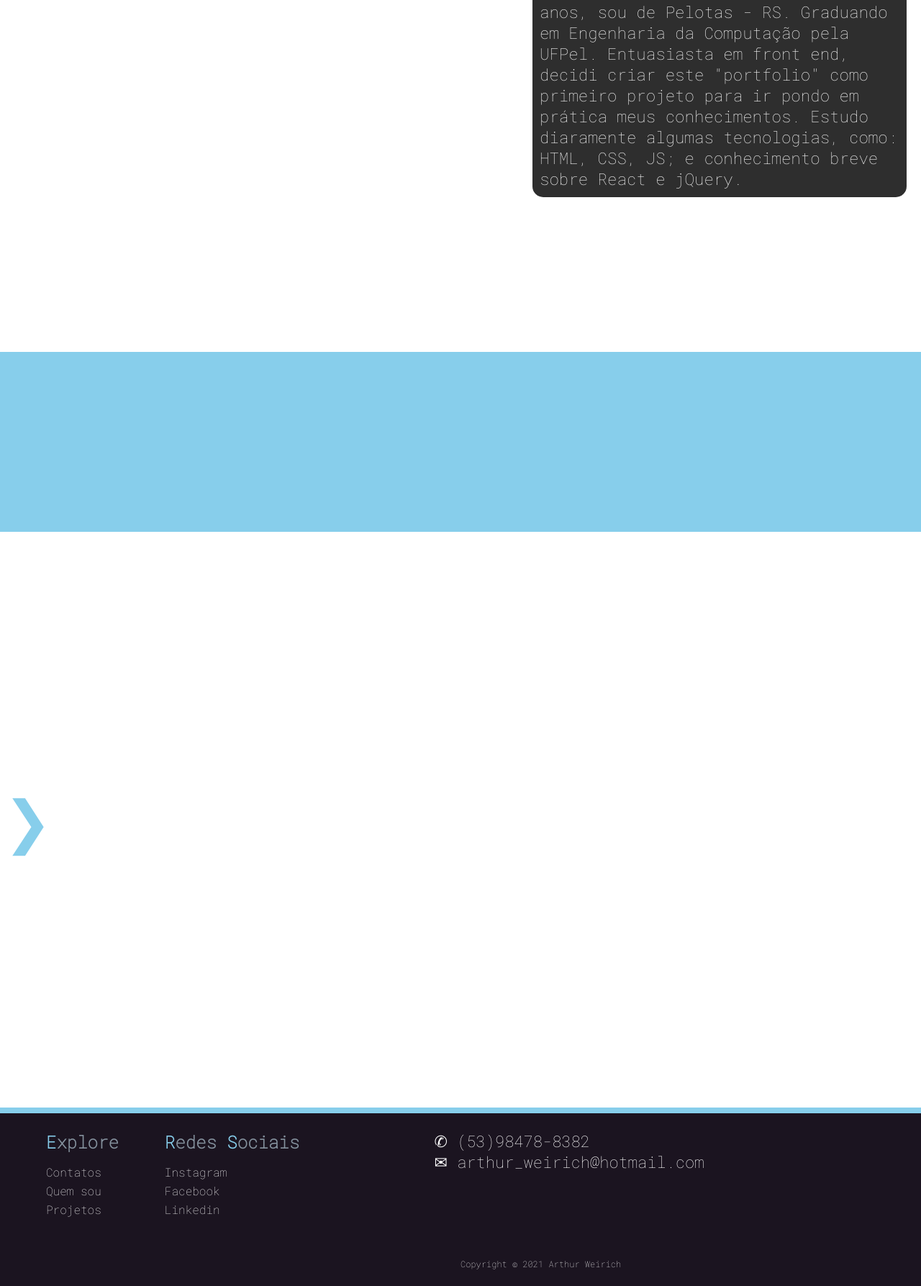
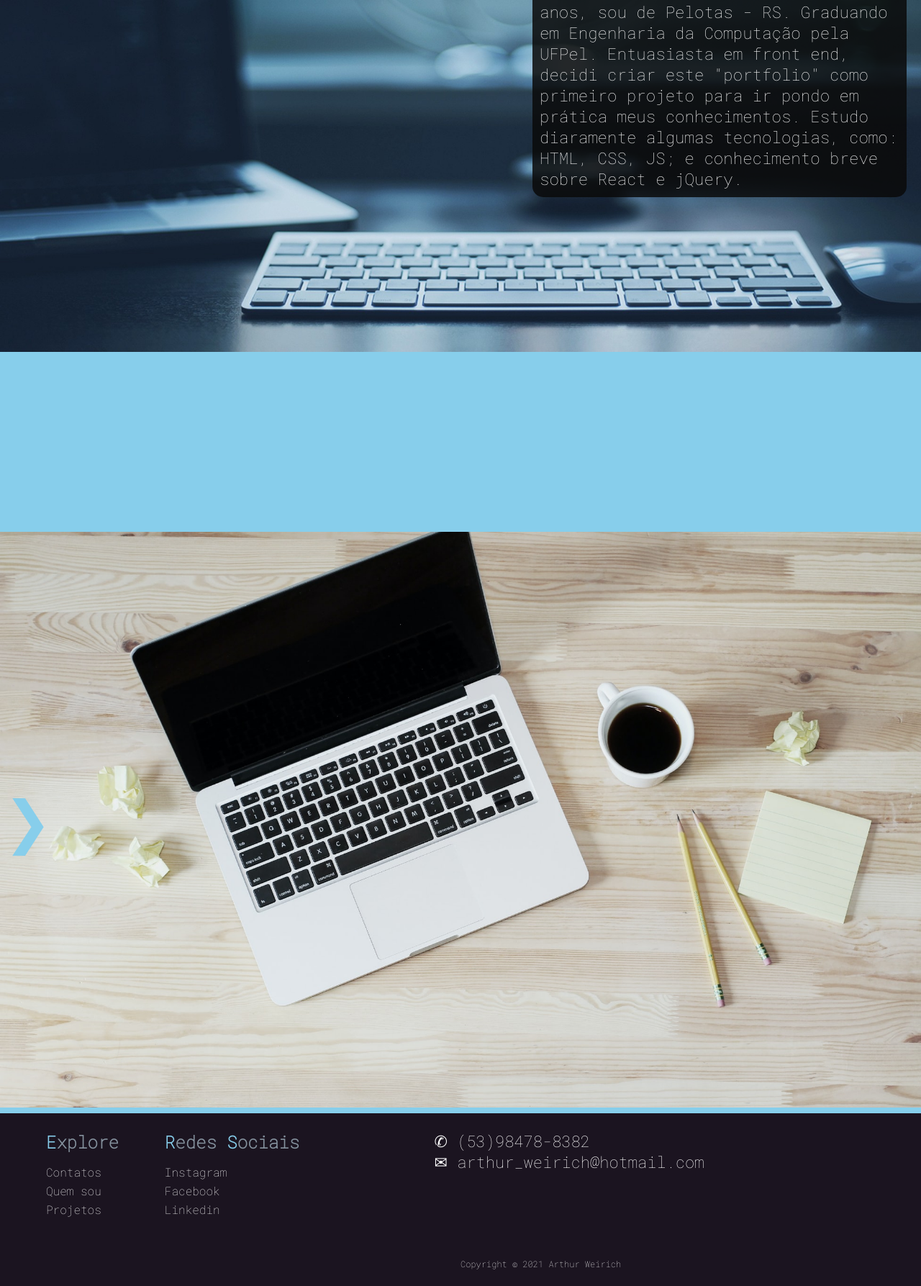
Before and after one commit to WrcArthur/arthurweirich.github.io, a plain HTML site: page index.html in a window 1280 px wide. Shown: the part 371-2158 px from the top of the page at 72% size. Drawn offline with Linux system fonts and the light colour scheme.

Commit message:
Update style.css

```diff
--- a/style.css
+++ b/style.css
@@ -140,7 +140,7 @@ header {
 }
 
 #pt1 {
-    background: url("imagens/background.png") no-repeat; /* https://miro.medium.com/max/3840/1*ee9Ji2ToUxeYfj3YUQ1xsA.jpeg */
+    background: url("images/background.png") no-repeat; /* https://miro.medium.com/max/3840/1*ee9Ji2ToUxeYfj3YUQ1xsA.jpeg */
     width: 100%;
     height: 100vh;
     background-size: cover;
@@ -176,7 +176,7 @@ header {
 }
 
 #pt2 {
-    background: url("imagens/background2.png") no-repeat; /*https://images.unsplash.com/photo-1453928582365-b6ad33cbcf64?ixid=MnwxMjA3fDB8MHxwaG90by1wYWdlfHx8fGVufDB8fHx8&ixlib=rb-1.2.1&auto=format&fit=crop&w=1352&q=80 */
+    background: url("images/background2.png") no-repeat; /*https://images.unsplash.com/photo-1453928582365-b6ad33cbcf64?ixid=MnwxMjA3fDB8MHxwaG90by1wYWdlfHx8fGVufDB8fHx8&ixlib=rb-1.2.1&auto=format&fit=crop&w=1352&q=80 */
     width: 100%;
     height: 100vh;
     background-size: cover;
```
